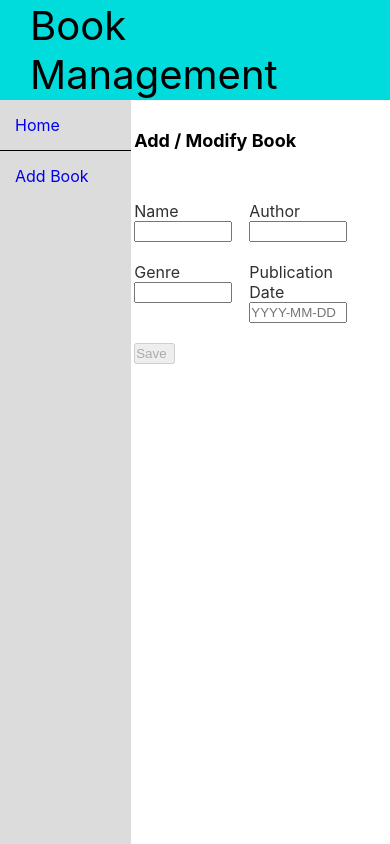
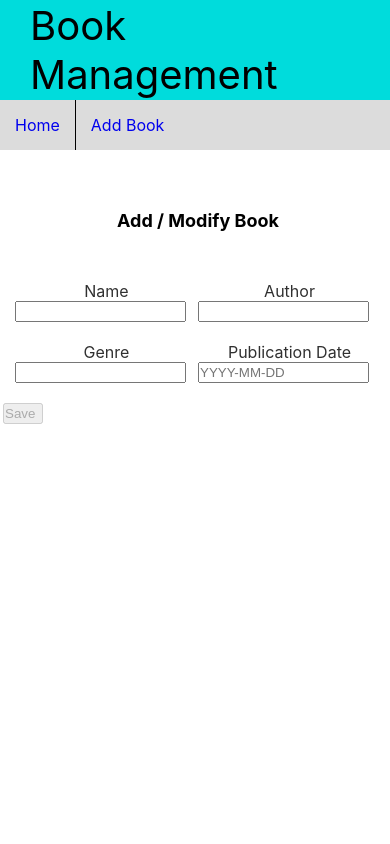
Before and after one commit to CMarius0/book-management, a React (Create React App) app: page /add in a window 390 px wide. Built offline with nearby package versions, Linux system fonts and the light colour scheme.

Commit message:
Made UI responsive for mobile devices and added comments to code

```diff
--- a/src/styles/App.css
+++ b/src/styles/App.css
@@ -2,9 +2,23 @@
   text-align: center;
 }
 
+/**
+*container where the sidebar and the form or the list will be put in
+*/
 #container {
   display: flex;
   height: calc(100vh - 100px);
   width: 100%;
   overflow: hidden;
+  gap: 30px;
 }
+
+
+/*
+ modify the container for users visiting on phones
+*/
+@media screen and (max-width: 700px) {
+  #container {
+    flex-direction: column;
+  }
+}
--- a/src/styles/BookForm.css
+++ b/src/styles/BookForm.css
@@ -13,7 +13,7 @@ div#title {
 }
 
 
-form {
+#form {
     display: flex;
     flex-wrap: wrap;
     flex-flow: column;
@@ -52,3 +52,20 @@ label {
 .warning {
     color: red;
 }
+
+/*
+    css for users visiting on mobile devices
+*/
+@media screen and (max-width: 700px) {
+    #form {
+        text-align: center;
+        align-items: center;
+    }
+    .input{
+        align-items: center;
+        width: 50%
+    }
+    input {
+        width: 90%;
+    }
+}
--- a/src/styles/Sidebar.css
+++ b/src/styles/Sidebar.css
@@ -30,3 +30,14 @@
 .sidebar a + a {
     border-top: solid black 1px;
 }
+@media screen and (max-width: 700px) {
+    .sidebar {
+        flex-direction: row;
+        width: 100%;
+        height: 50px;
+    }
+    .sidebar a + a {
+        border-top: none;
+        border-left: solid black 1px;
+    }
+  }
--- a/src/types.ts
+++ b/src/types.ts
@@ -1,3 +1,7 @@
+/**
+ * Bookk type for items
+ */
+
 interface Book {
     id: Number,
     name: String,
```
Also changed, not shown: src/App.tsx (+3 -6 lines), src/books.ts (+34 -2 lines), src/components/BookForm.tsx (+31 -7 lines), src/components/BookList.tsx (+9 -1 lines), src/loaders.tsx (+20 -0 lines), 1 other file (tests, documents, lock files or other folders).
